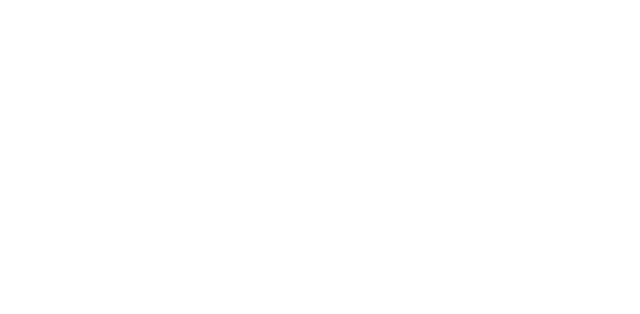
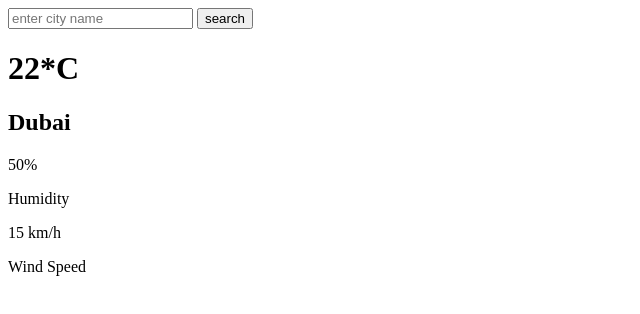
Before and after one commit to ZNalban/WeatherApp, a plain HTML site: page index.html in a window 1280 px wide. Shown: the whole page, without its empty margins (0-640 px from the left). Drawn offline with Linux system fonts and the light colour scheme.

Commit message:
application html struture

```diff
--- a/index.html
+++ b/index.html
@@ -6,6 +6,29 @@
     <title>WeatherApp</title>
 </head>
 <body>
-
+    <div class="card">
+        <div class="search">
+            <input type="text" placeholder="enter city name" spellcheck="false">
+            <button>search</button>
+        </div>
+        <div class="weather">
+            <h1 class="temp">22*C</h1>
+            <h2 class="city">Dubai</h2>
+            <div class="details">
+                <div class="col">
+                    <div>
+                        <p class="humidity">50%</p>
+                        <p>Humidity</p>
+                    </div>
+                </div>
+                <div class="col">
+                    <div>
+                        <p class="wind">15 km/h</p>
+                        <p>Wind Speed</p>
+                    </div>
+                </div>
+            </div>
+        </div>
+    </div>
 </body>
 </html>
```
